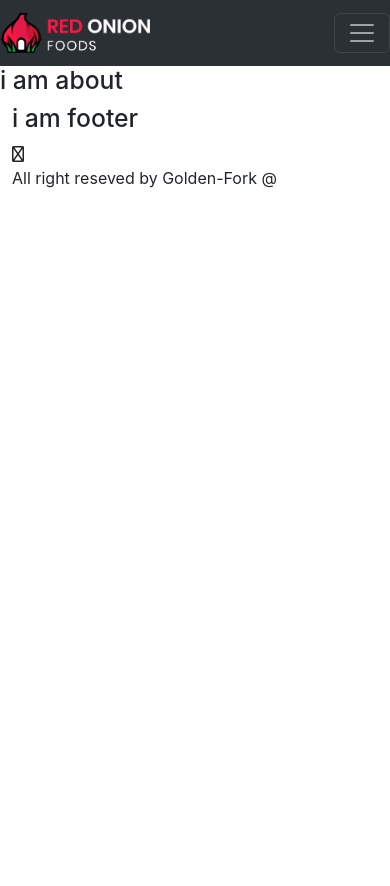
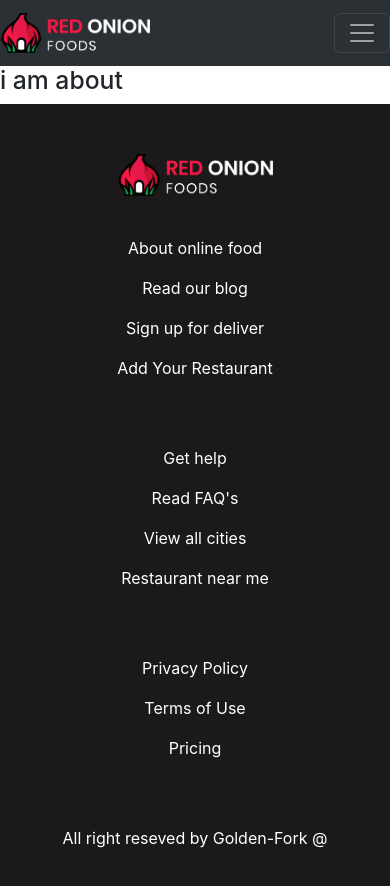
Before and after one commit to sabrinaahmednitu/Golden-Fork-foodie-resturant, a React (Create React App) app: page /about in a window 390 px wide. Before the commit the page ends 844 px from the top, so only its background shows below. Built offline with nearby package versions, Linux system fonts and the light colour scheme.

Commit message:
responsive footer done

```diff
--- a/src/Shared/Footer/Footer.css
+++ b/src/Shared/Footer/Footer.css
@@ -0,0 +1,42 @@
+.footer{
+    background-color:rgb(27, 25, 25);
+    color: white;
+}
+.upper-footer{
+    display: flex;
+    justify-content: space-evenly;
+    padding-top: 50px;
+
+}
+.footer-text{
+    display: flex;
+    justify-content: space-between;
+    gap: 50px;
+
+}
+.footer-text a:hover{
+    color: rgb(255, 0, 85);
+}
+
+.upper-footer img{
+    width: 40%;
+}
+
+.lower-footer{
+    text-align: center;
+    padding-top: 50px;
+    padding-bottom: 20px;
+}
+
+@media only screen and (max-width:576px){
+    .upper-footer{
+    flex-direction: column;
+    text-align: center;
+}
+
+    .footer-text{
+        margin-top: 40px;
+    flex-direction: column;
+}
+
+}
--- a/src/Shared/Footer/Footer.js
+++ b/src/Shared/Footer/Footer.js
@@ -3,10 +3,35 @@ import './Footer.css'
 
 const Footer = () => {
     return (
-      <div className='container' >
-        <h2>i am footer</h2>
-            <i class="fa-regular fa-cart-shopping"></i>
-            <p>All right reseved by Golden-Fork @</p>
+      <div className="footer">
+        <div className="upper-footer">
+          <div>
+            <img src="../../images/logo.png" alt="" />
+          </div>
+          <div className="footer-text">
+            <div>
+              <p>About online food</p>
+              <p>Read our blog</p>
+              <p>Sign up for deliver</p>
+              <p>Add Your Restaurant</p>
+            </div>
+            <div>
+              <p>Get help</p>
+              <p>Read FAQ's</p>
+              <p>View all cities</p>
+              <p>Restaurant near me</p>
+            </div>
+            <div>
+              <p>Privacy Policy</p>
+              <p>Terms of Use</p>
+              <p>Pricing</p>
+            </div>
+          </div>
+        </div>
+
+        <div className="lower-footer">
+          <p>All right reseved by Golden-Fork @</p>
+        </div>
       </div>
     );
 };
--- a/src/Shared/Header/Header.css
+++ b/src/Shared/Header/Header.css
@@ -1,3 +1,4 @@
+
 .nav-logo img{
     height: auto;
     width: 150px;
--- a/src/Shared/Header/Header.js
+++ b/src/Shared/Header/Header.js
@@ -7,7 +7,7 @@ import navlogo from '../../images/logo.png'
 
 const Header = () => {
     return (
-      <div >
+      <div className='header'>
         <Navbar
           collapseOnSelect
           expand="lg"
```
